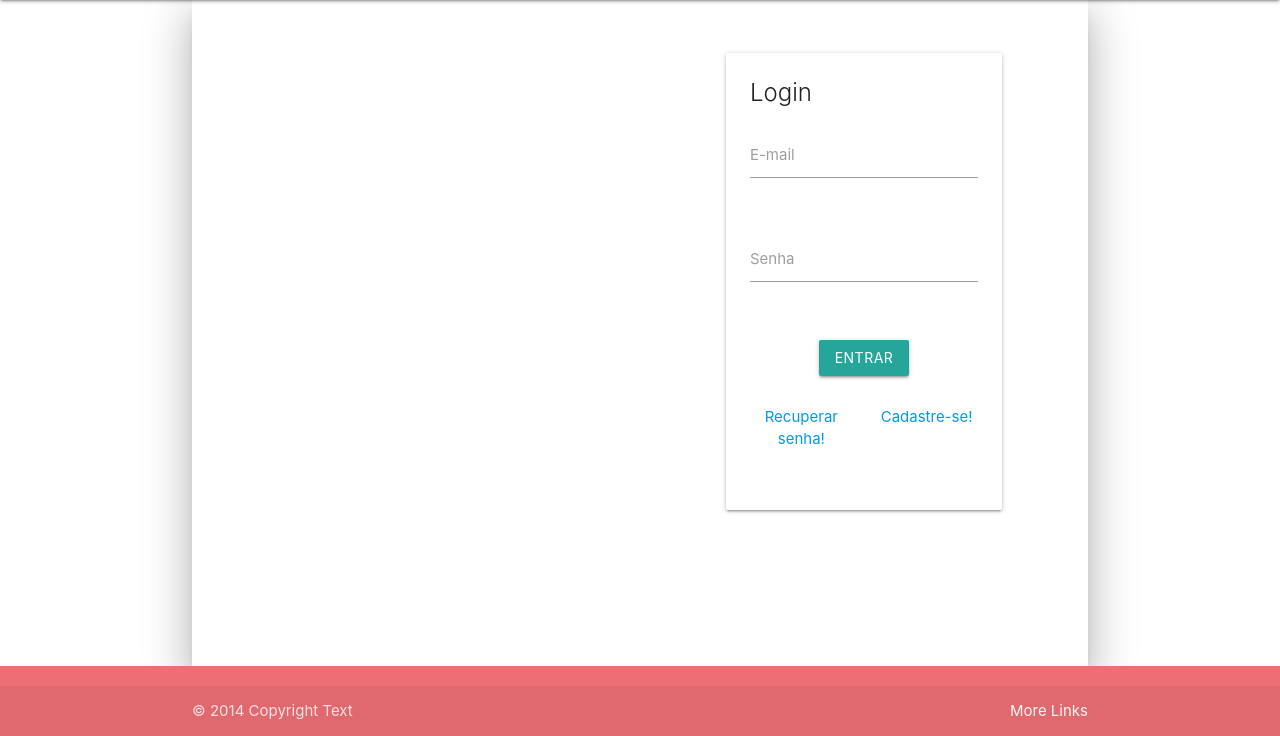
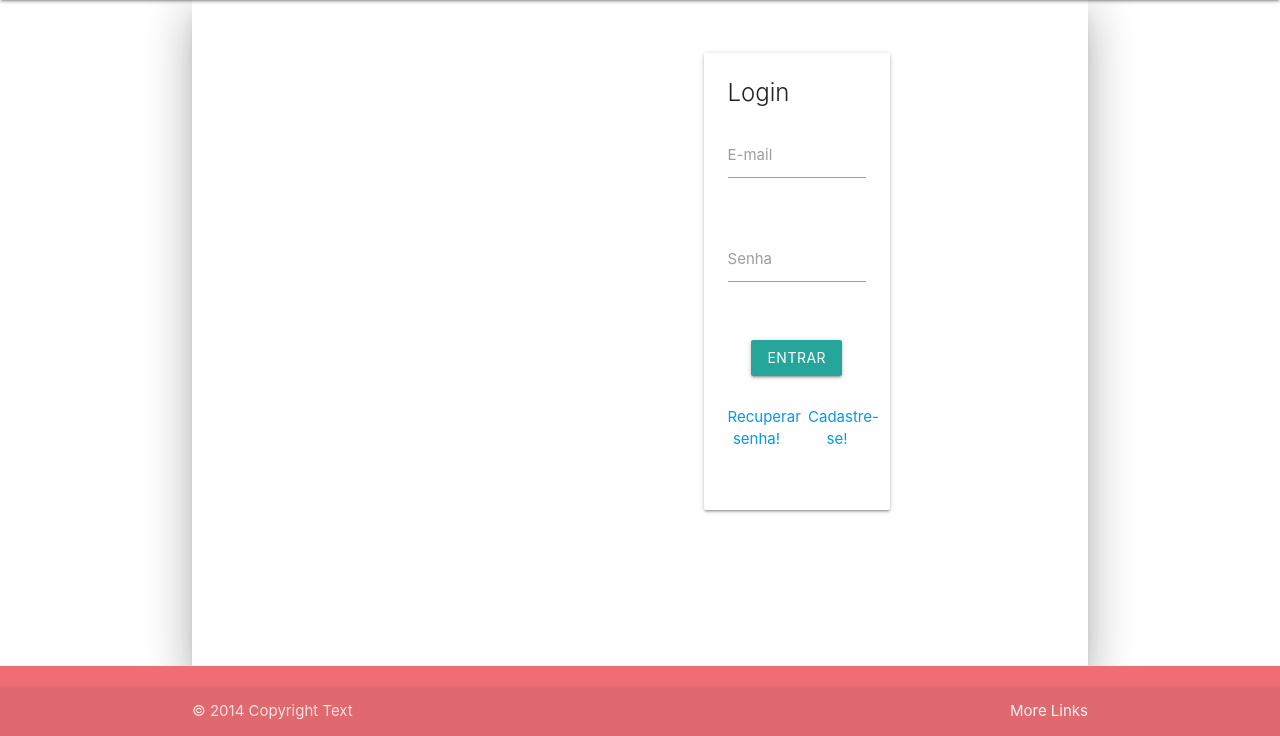
Before and after one commit to Gabriel-GM5/info_on_demand, a CodeIgniter app: page /database/home/login in a window 1280 px wide. Shown: the part 64-800 px from the top of the page. Run offline with CodeIgniter, Linux system fonts and the light colour scheme.

Commit message:
Ajustes 2

```diff
--- a/application/views/home/login.php
+++ b/application/views/home/login.php
@@ -1,4 +1,5 @@
-<div class='row'>
+<div class='container'>
+	<div class="row">
 		<div class='col s12 m6'>
 			<br><br>
 
@@ -53,3 +54,4 @@
 			</div>
 		</div>
 	</div>
+</div>
```
Lines whose indentation alone changed are shown as unchanged.
